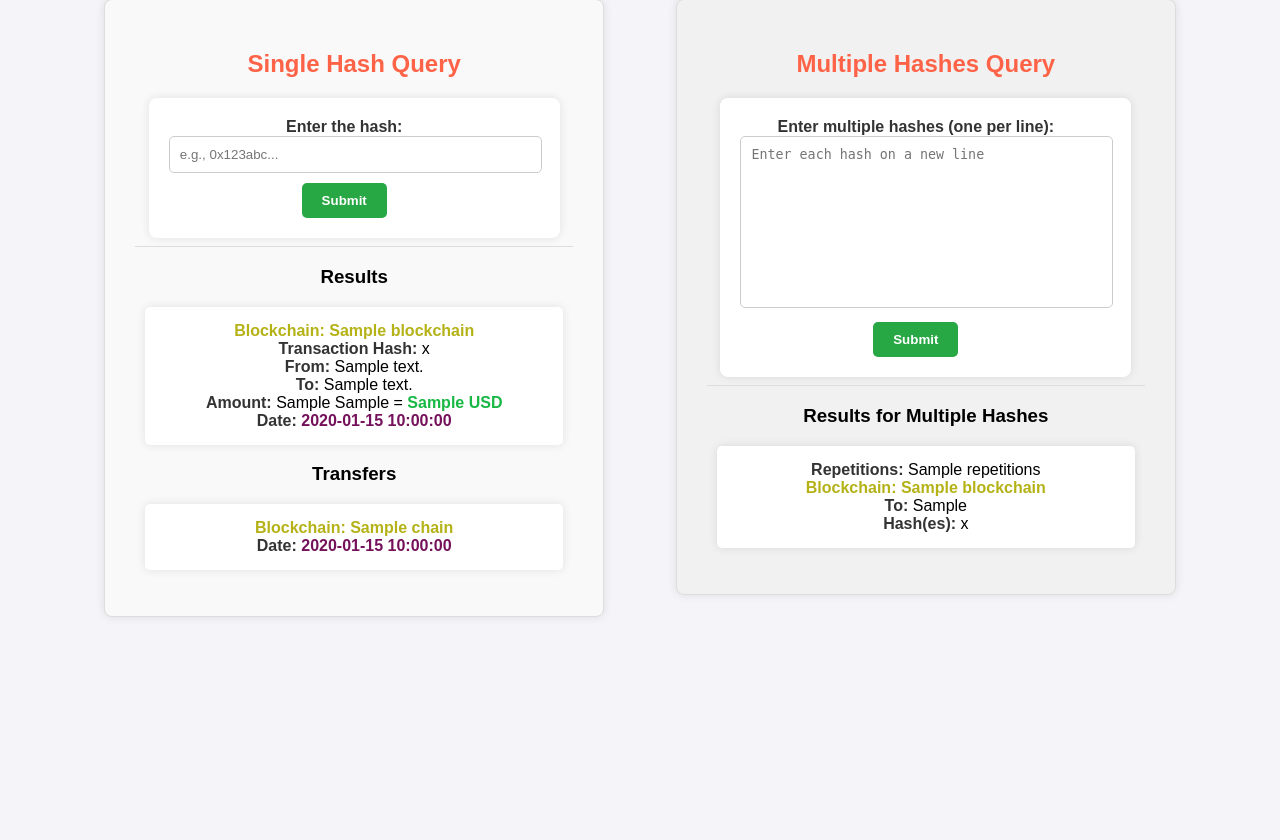
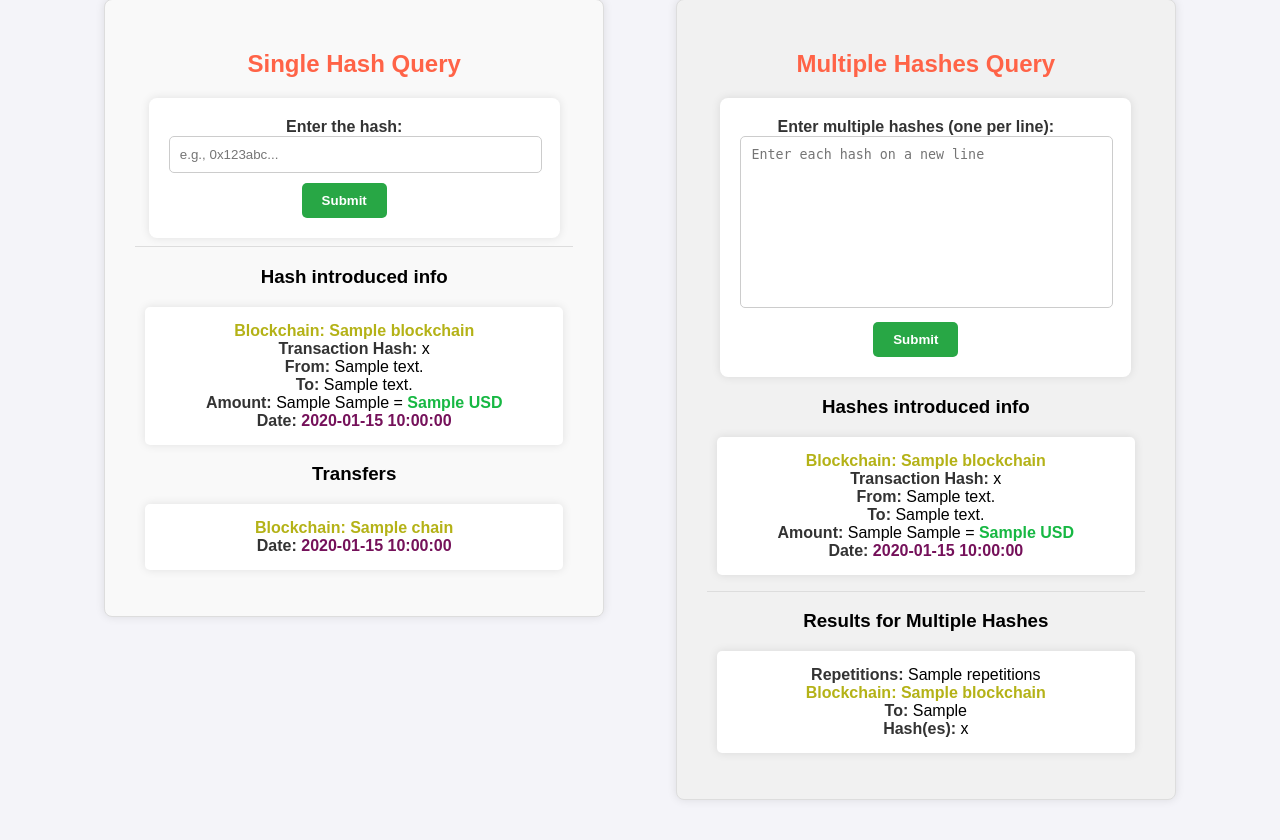
Before and after one commit to olaola619/follow_wallet_traces, a Flask app: template templates/index.html in a window 1280 px wide. Shown: the part 306-1146 px from the top of the page. Before the commit the page ends 923 px from the top, so only its background shows below. Run offline with Flask 3, Linux system fonts and the light colour scheme; the template is opened without the code that fills it: most values are stand-ins (such as "Sample title", 1, 10 or a date in 2020).

Commit message:
info for each hash in multiple hashes added

```diff
--- a/app.py
+++ b/app.py
@@ -75,6 +75,7 @@ def index():
     address_list = []
     hash_data_multiple = None
     transfers_multiple = None
+    hashes_data = []
 
     if request.method == 'POST' and 'hashes' in request.form:
         # API headers
@@ -96,6 +97,7 @@ def index():
 
             # Process each hash
             hash_data_multiple = arkham_hash(hash, headers)
+            hashes_data.append(hash_data_multiple)
 
             if "error" in hash_data_multiple:
                 error_message = hash_data_multiple["error"]
@@ -153,7 +155,7 @@ def index():
 
         address_list.sort(key = lambda x: x["repetitions"], reverse = True)
 
-    return render_template('index.html', hash_data=hash_data, transfers=transfers, address_list=address_list, error_message=error_message)
+    return render_template('index.html', hash_data=hash_data, transfers=transfers, address_list=address_list, hashes_data=hashes_data, error_message=error_message)
 
 def print_in_tx(hash_data):
     blockchains_list = list(hash_data.keys())
--- a/templates/index.html
+++ b/templates/index.html
@@ -32,7 +32,7 @@
             <!-- Mostrar resultados en la columna izquierda -->
             <hr>
             {% if hash_data %}
-                <h3>Results</h3>
+                <h3>Hash introduced info</h3>
                 <ul>
                     {% for blockchain, data in hash_data.items() %}
                     <li>
@@ -93,6 +93,30 @@
                 <input type="submit" value="Submit">
             </form>
 
+            {% if hashes_data %}
+                <h3>Hashes introduced info</h3>
+                <ul>
+                {% for hash in hashes_data %}
+                        {% for blockchain, data in hash.items() %}
+                        <li>
+                            <strong class="blockchain">Blockchain: {{ blockchain }}</strong><br>
+                            {% if blockchain == 'bitcoin' %}
+                                <strong>Transaction Hash:</strong> {{ data.get('txid', 'N/A') }}<br>
+                                <strong>To:</strong> {{ data['outputs'][0]['address']['address'] if data.get('outputs') else 'N/A' }}<br>
+                                <strong>Amount:</strong> {{ data.get('outputValue', 'N/A') }} BTC = <span class="usd-amount">{{ data.get('outputUSD', 'N/A') }} USD</span><br>
+                            {% else %}
+                                <strong>Transaction Hash:</strong> {{ data.get('hash', 'N/A') }}<br>
+                                <strong>From:</strong> {{ data.get('fromAddress', 'N/A') }}<br>
+                                <strong>To:</strong> {{ data.get('toAddress', 'N/A') }}<br>
+                                <strong>Amount:</strong> {{ data.get('unitValue', 'N/A') }} {{ data.get('tokenSymbol', 'N/A') }} = <span class="usd-amount">{{ data.get('usdValue', 'N/A') }} USD</span><br>
+                            {% endif %}
+                            <strong>Date:</strong> <span class="date">{{ data.get('blockTimestamp', 'N/A') }}</span><br>
+                        </li>
+                        {% endfor %}
+                {% endfor %}
+                </ul>
+            {% endif %}
+
             <!-- Mostrar resultados en la columna derecha -->
             <hr>
             {% if address_list %}
```
